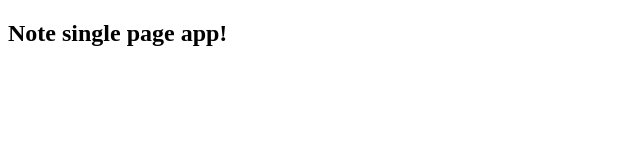
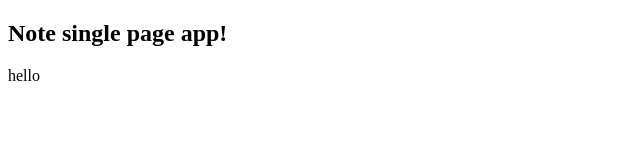
Before and after one commit to Lucx14/SPA_js_note, a plain HTML site: page index.html in a window 1280 px wide. Shown: the full height of the page, 0-640 px from the left. Drawn offline with Linux system fonts and the light colour scheme.

Commit message:
small modification to the index.html file

```diff
--- a/index.html
+++ b/index.html
@@ -14,5 +14,7 @@
 </head>
 <body>
   <h2>Note single page app!</h2>
+
+  <div id="app">hello</div>
 </body>
 </html>
```
